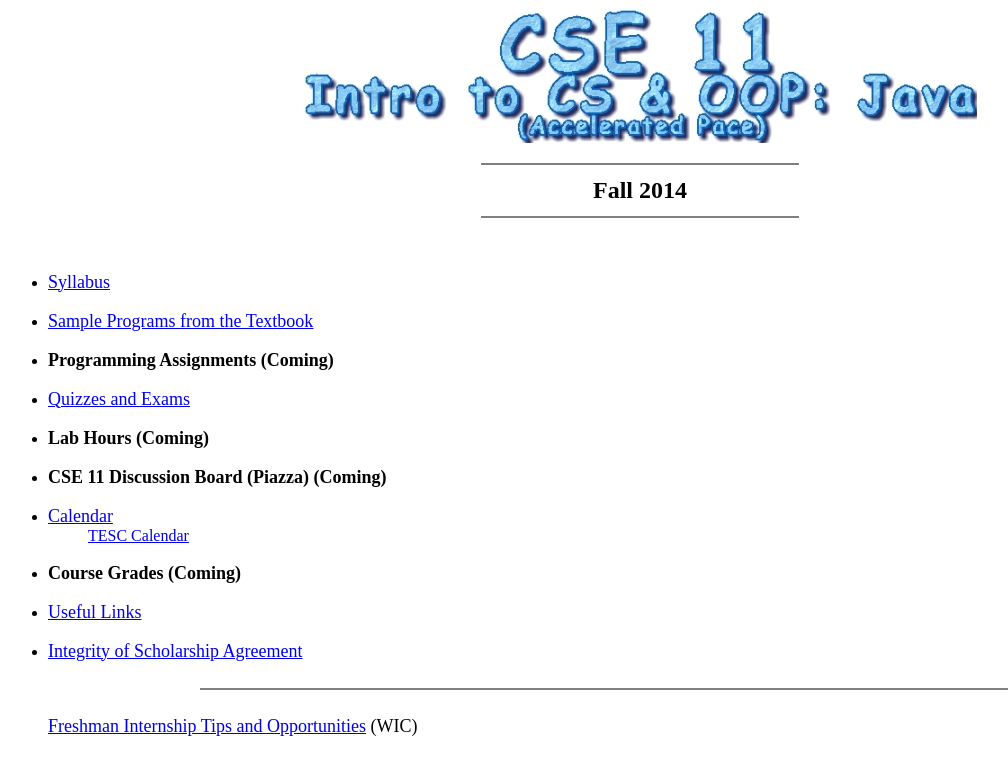
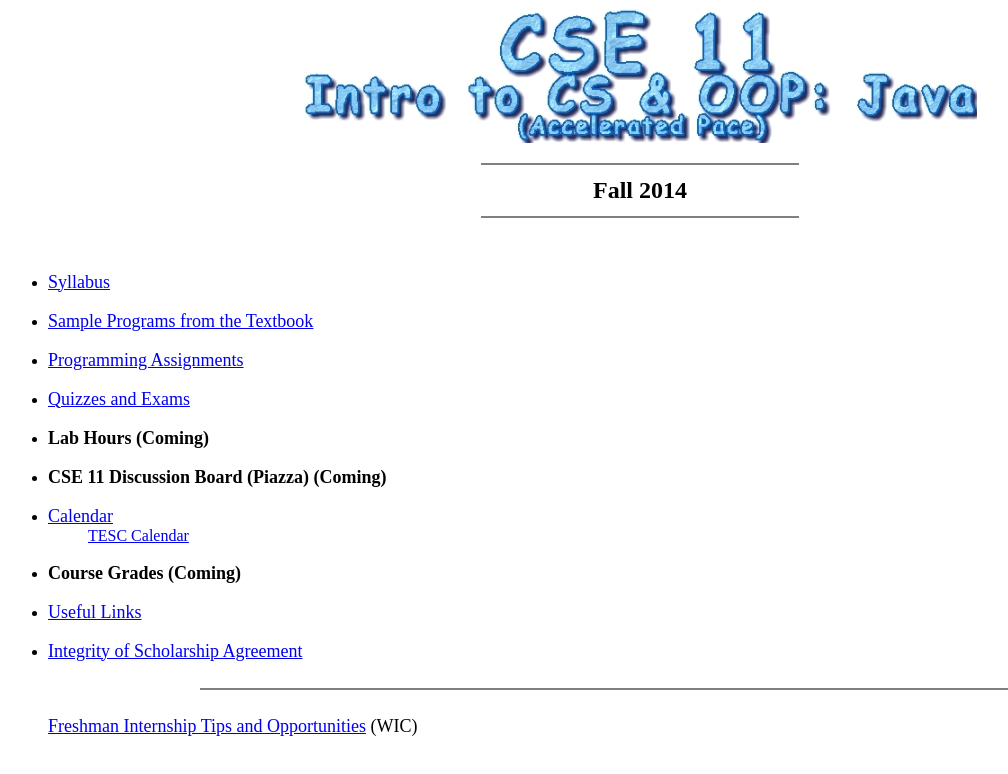
Before and after one commit to cse11/cse11.github.io, a plain HTML site: page index.html in a window 1280 px wide. Shown: the whole page, without its empty margins (0-1008 px from the left). Drawn offline with Linux system fonts and the light colour scheme.

Commit message:
Add link to assignments.html

```diff
--- a/index.html
+++ b/index.html
@@ -32,7 +32,7 @@ size="4">Sample Programs from the Textbook</font></a><br>
 
 <!-- COMMENT
      END COMMENT -->
-<li><B><font size="4">Programming Assignments (Coming)</font></B><br>
+<li><a href="assignments.html"><font size="4">Programming Assignments</font></a><br>
 <br>
 
 <li><a href="quizzes.html"><font size="4">Quizzes and Exams</font></a><br>
```
